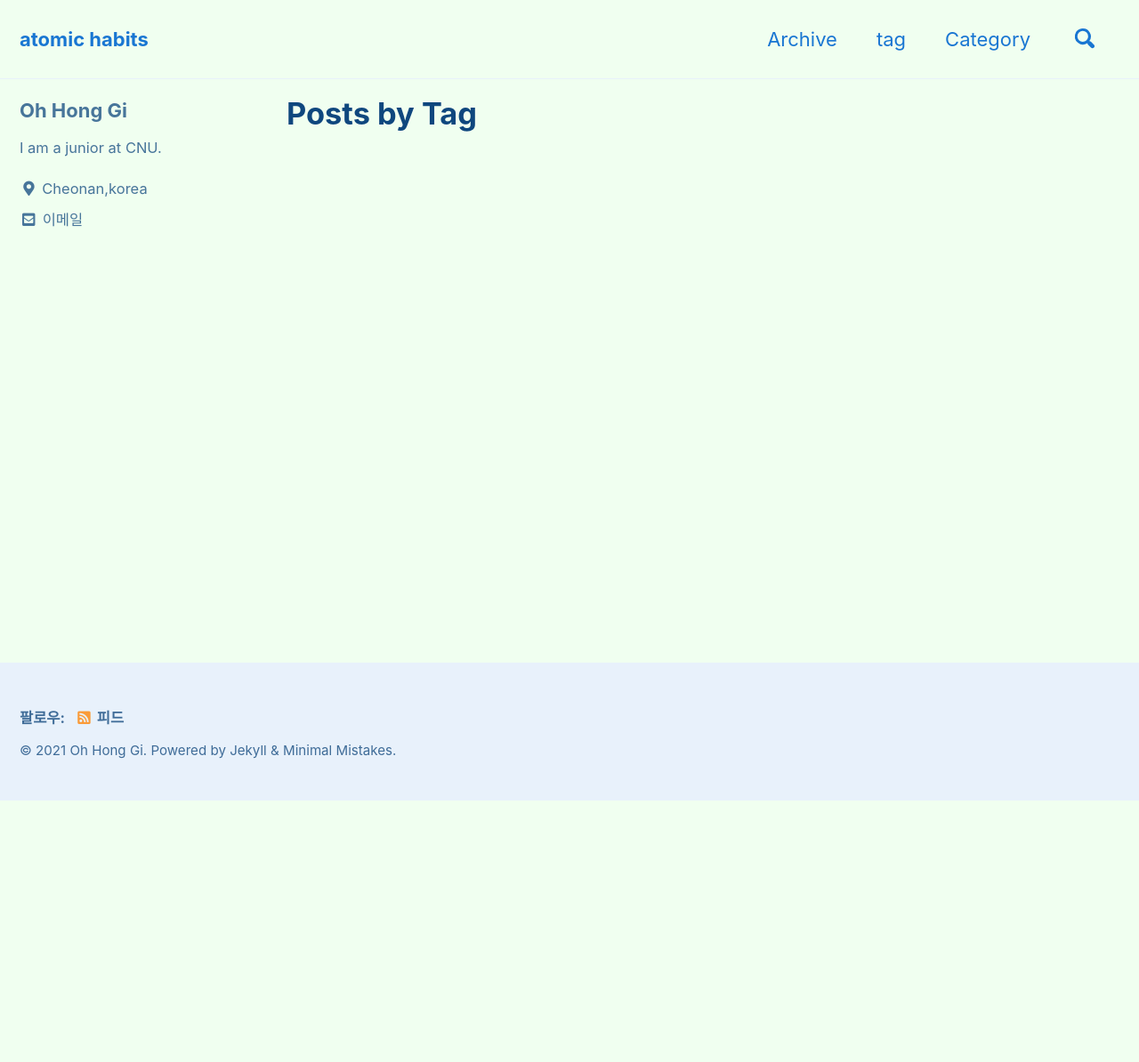
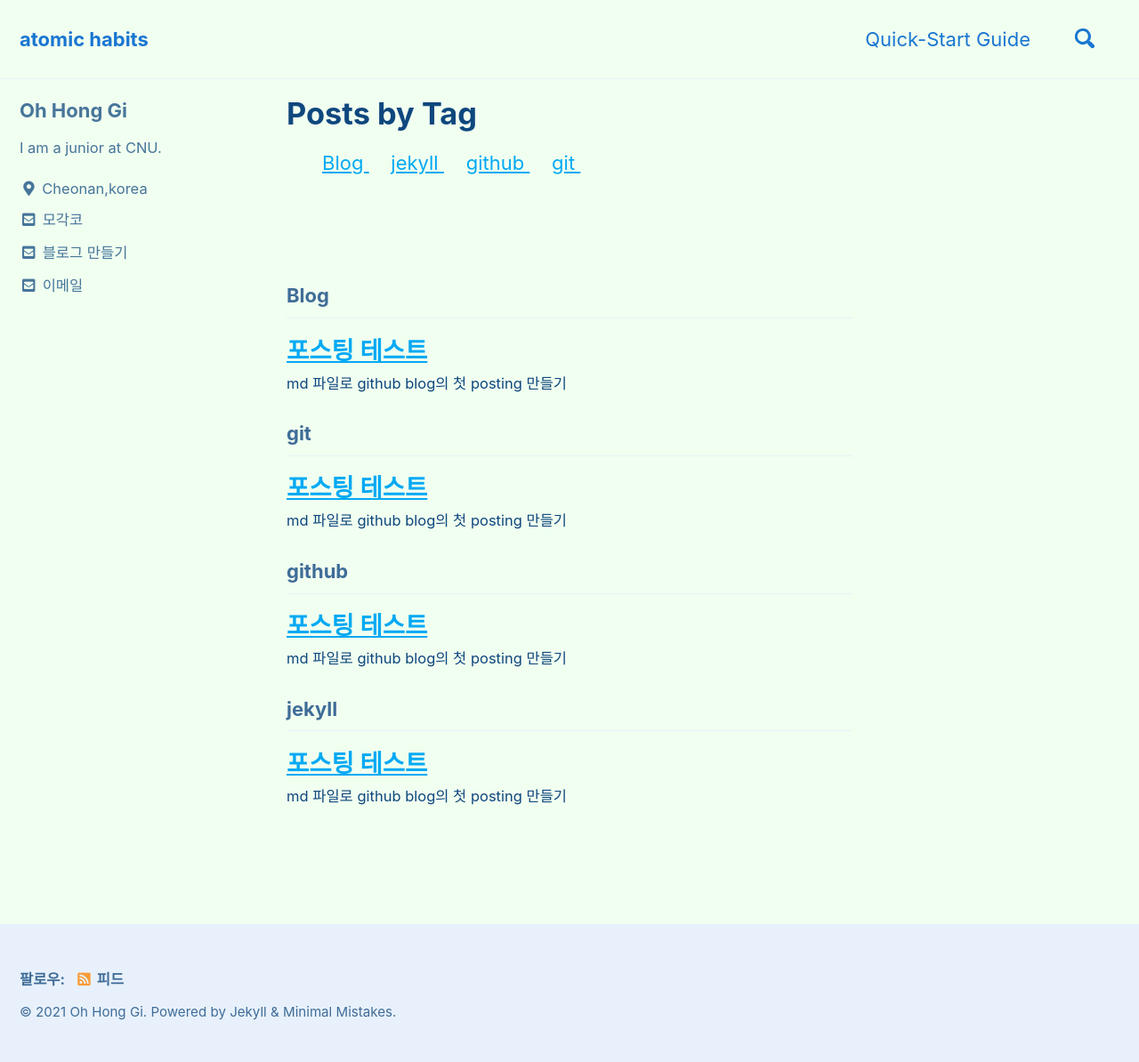
Before and after one commit to ohhonggi/ohhonggi.github.io, a Jekyll site: the page built from _pages/tag-archive.html, in a window 1280 px wide. Shown: the whole page at 89% size. Built offline with Jekyll 4.4.1, drawn with Linux system fonts in a browser that asks for light colours; cached includes are drawn as plain includes; before the commit the page ends 900 px from its top, so only the background shows below that.

Commit message:
first posting

```diff
--- a/_config.yml
+++ b/_config.yml
@@ -24,7 +24,7 @@ description              : "code description for CNU_MGK weekly"
 url                      : "https://ohhondgi.github.io"
 baseurl                  : # the subpath of your site, e.g. "/blog"
 repository               : "ohhondgi/ohhondgi.github.io"
-teaser                   : # path of fallback teaser image, e.g. "/assets/images/500x300.png"
+teaser                   :  # path of fallback teaser image, e.g. "/assets/images/500x300.png"
 logo                     : # path of logo image to display in the masthead, e.g. "/assets/images/88x88.png"
 masthead_title           : # overrides the website title displayed in the masthead, use " " for no title
 # breadcrumbs            : false # true, false (default)
@@ -100,24 +100,30 @@ author:
   location         : "Cheonan,korea"
   email            : "5ghdrl@naver.com"
   links:
-    - label: "Email"
+    - label: "모각코"
       icon: "fas fa-fw fa-envelope-square"
-      # url: "mailto:your.name@email.com"
-    - label: "Website"
-      icon: "fas fa-fw fa-link"
-      # url: "https://your-website.com"
-    - label: "Twitter"
-      icon: "fab fa-fw fa-twitter-square"
-      # url: "https://twitter.com/"
-    - label: "Facebook"
-      icon: "fab fa-fw fa-facebook-square"
-      # url: "https://facebook.com/"
-    - label: "GitHub"
-      icon: "fab fa-fw fa-github"
-      # url: "https://github.com/"
-    - label: "Instagram"
-      icon: "fab fa-fw fa-instagram"
-      # url: "https://instagram.com/"
+      url: "https://www.cs-cnu.org/프로그램/모각코모각공"
+    - label: "블로그 만들기"
+      icon: "fas fa-fw fa-envelope-square"
+      url: "https://devinlife.com/howto/"
+#    - label: "Email"
+#      icon: "fas fa-fw fa-envelope-square"
+#      # url: "mailto:your.name@email.com"
+#    - label: "Website"
+#      icon: "fas fa-fw fa-link"
+#      # url: "https://your-website.com"
+#    - label: "Twitter"
+#      icon: "fab fa-fw fa-twitter-square"
+#      # url: "https://twitter.com/"
+#    - label: "Facebook"
+#      icon: "fab fa-fw fa-facebook-square"
+#      # url: "https://facebook.com/"
+#    - label: "GitHub"
+#      icon: "fab fa-fw fa-github"
+#      # url: "https://github.com/"
+#    - label: "Instagram"
+#      icon: "fab fa-fw fa-instagram"
+#      # url: "https://instagram.com/"
 
 # Site Footer
 footer:
--- a/_data/navigation.yml
+++ b/_data/navigation.yml
@@ -1,13 +1,15 @@
 # main links
 main:
-  - title: "Archive"
-    url: /year-archive/
-  - title: "tag"
-    url: /tags/
-  - title: "Category"
-    url: /categories/
-  # - title: "Quick-Start Guide"
-  # url: https://mmistakes.github.io/minimal-mistakes/docs/quick-start-guide/
+  #- title: "Quick-Start Guide"
+  #  url: https://mmistakes.github.io/minimal-mistakes/docs/quick-start-guide/
+  #- title: "Archive"
+  #  url: /year-archive/
+  #- title: "tag"
+  #  url: /tags/
+  #- title: "Category"
+  #  url: /categories/
+  - title: "Quick-Start Guide"
+    url: https://mmistakes.github.io/minimal-mistakes/docs/quick-start-guide/
   # - title: "About"
   #   url: https://mmistakes.github.io/minimal-mistakes/about/
   # - title: "Sample Posts"
--- /dev/null
+++ b/_posts/2021-06-22-firstPosting.md
@@ -0,0 +1,16 @@
+---
+title: "포스팅 테스트"
+excerpt: "md 파일로 github blog의 첫 posting 만들기"
+author: Oh Hong Gi
+categories:
+    - Blog
+tags:
+    - [Blog, jekyll, github, git]
+toc: true
+toc_sticky: true
+date: 2021-06-22
+last_modified_at: 2021-06-22
+---
+<center>
+<img data-action="zoom" src = '{{ "assets/images/AI_image_sample.jpeg"  | relative_url}}' alt="AI image">
+</center>
```
Also changed, not shown: assets/images/AI_image_sample.jpeg (added), 5 other files.
